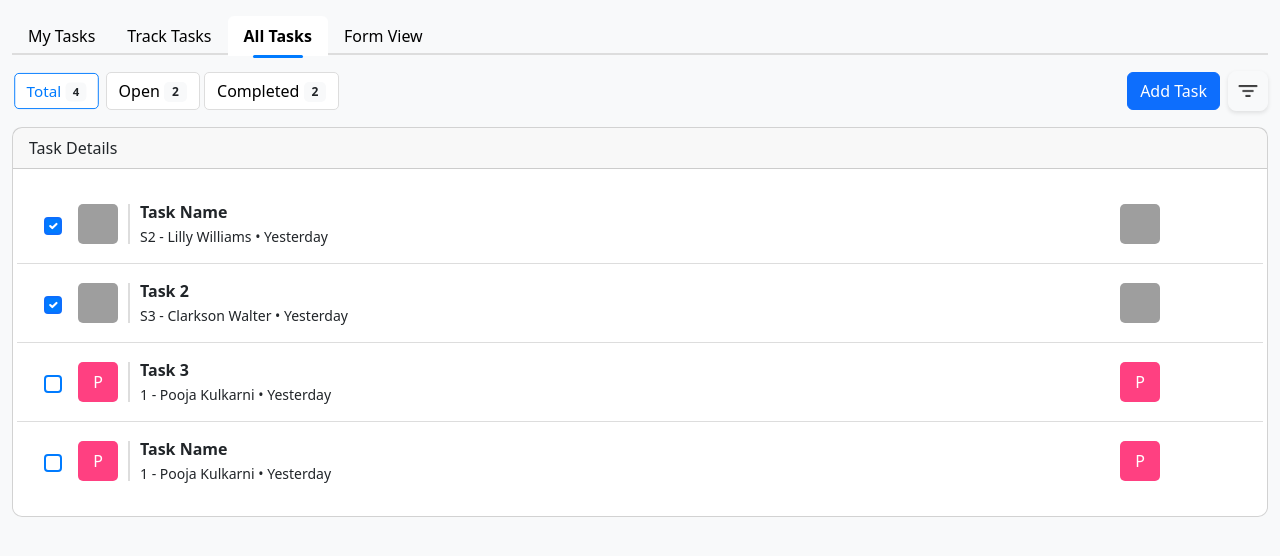
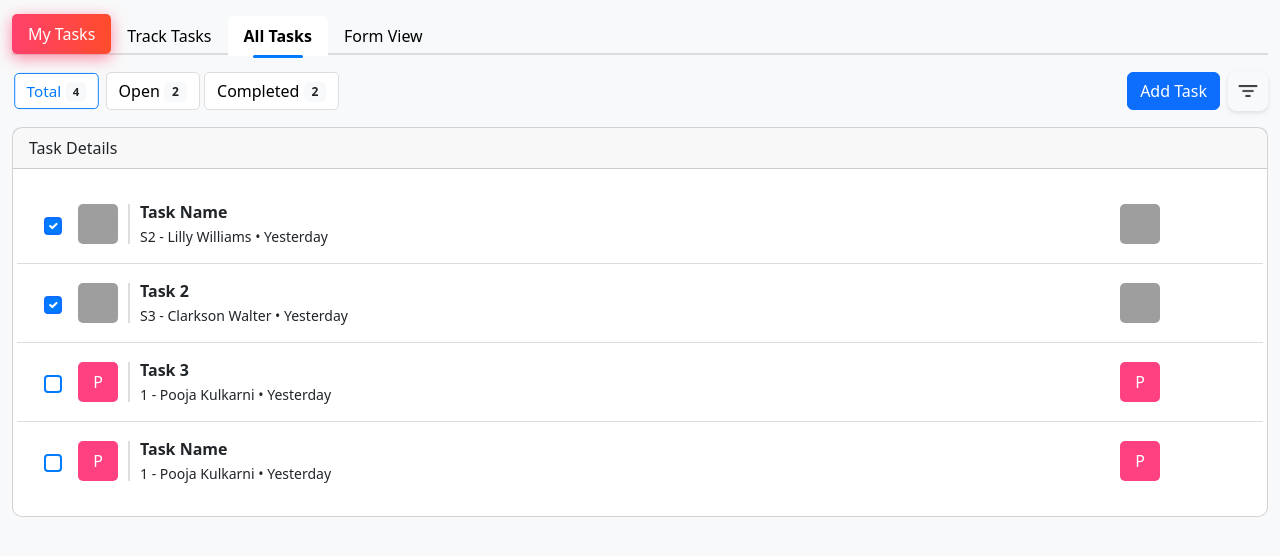
Before and after one commit to Piyush-Joshi-WaiTech/Task-Management-System-1, a website: page dashboard.html in a window 1280 px wide. In both pictures the pointer is over the link "My Tasks". Drawn offline with nearby package versions, Linux system fonts and the light colour scheme; grey boxes are pictures that could not be loaded.

Commit message:
Updated HOVER effect for dashboard

```diff
--- a/public/css/dash-style.css
+++ b/public/css/dash-style.css
@@ -25,6 +25,20 @@ body {
   left: 25%;
   border-radius: 10px;
 }
+
+.nav-tabs .nav-link:hover {
+  color: white;
+  background: linear-gradient(90deg, #ff416c, #ff4b2b);
+  border-radius: 5px;
+  box-shadow: 0px 4px 15px rgba(255, 65, 108, 0.6);
+  transform: translateY(-2px);
+}
+
+/* Animate Underline on Hover */
+.nav-tabs .nav-link:hover::after {
+  width: 100%;
+}
+
 .status-boxes .btn {
   background-color: #ffffff;
   border: 1px solid #ddd;
```
